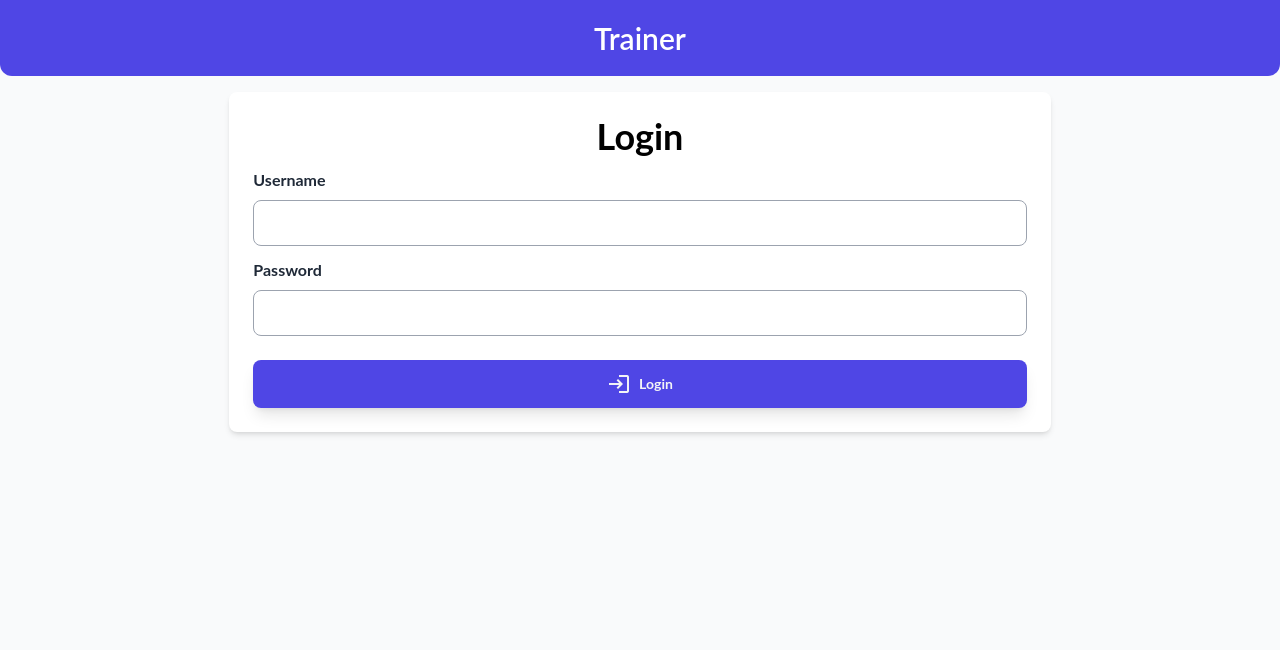
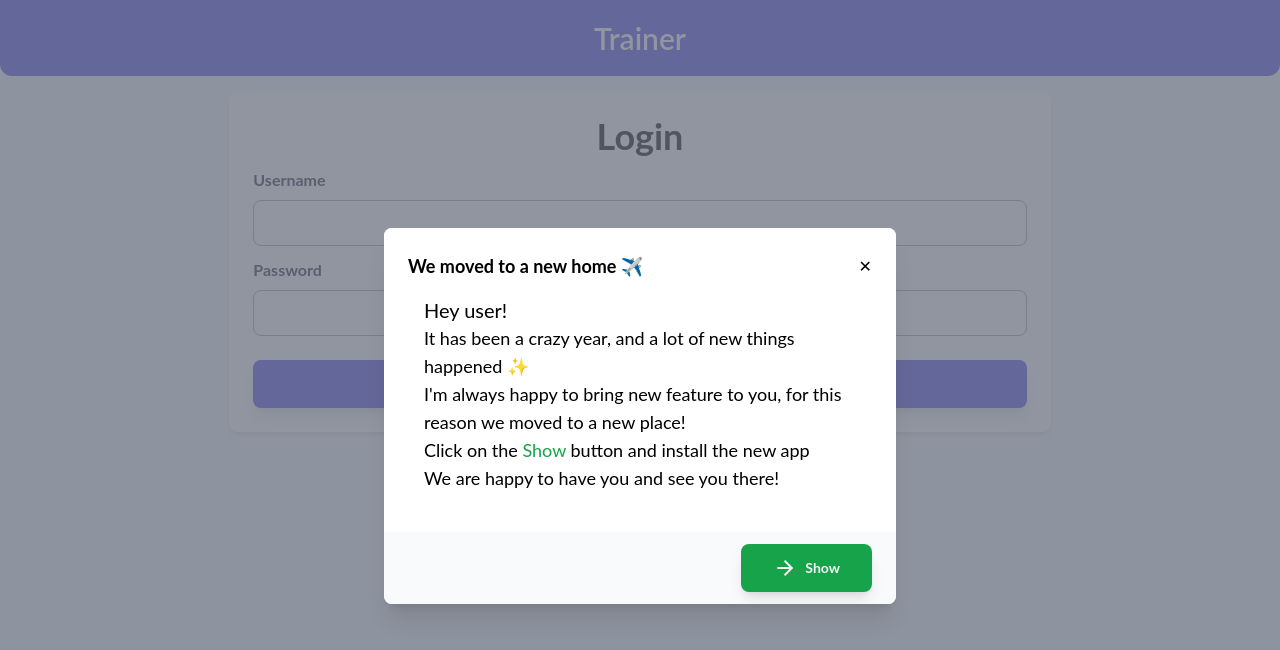
Before and after one commit to simone98dm/lazy-trainer-fe, a Vue app: page /login in a window 1280 px wide. Shown: the top 650 px of the page. Built offline with nearby package versions, Linux system fonts and the light colour scheme; no server answers; what v-calendar, vue-hotjar would draw is missing.

Commit message:
fix show banner

```diff
--- a/src/components/Molecules/Compatibility/Compatibility.vue
+++ b/src/components/Molecules/Compatibility/Compatibility.vue
@@ -1,10 +1,7 @@
 <script setup lang="ts">
   import { ref } from "vue";
-  import { useUserStore } from "~/stores";
   import { ButtonSize, ButtonColor } from "~/utils";
-  const userStore = useUserStore();
-
-  const showBanner = ref(userStore.isLogged && window.location.hostname !== "workout.simone98dm.dev");
+  const showBanner = ref(window.location.hostname !== "workout.simone98dm.dev");
 
   function closeBanner() {
     showBanner.value = false;
@@ -20,10 +17,7 @@
   <Modal :show="showBanner" title="We moved to a new home ✈️" @close="closeBanner">
     <template #content>
       <div>
-        <h1 class="text-xl">
-          Hey <span class="text-indigo-600 font-mono">{{ userStore.username }}</span
-          >!
-        </h1>
+        <h1 class="text-xl">Hey user!</h1>
         <p class="text-lg">It has been a crazy year, and a lot of new things happened ✨</p>
         <p class="text-lg">I'm always happy to bring new feature to you, for this reason we moved to a new place!</p>
         <p class="text-lg">Click on the <span class="text-green-600">Show</span> button and install the new app</p>
```
